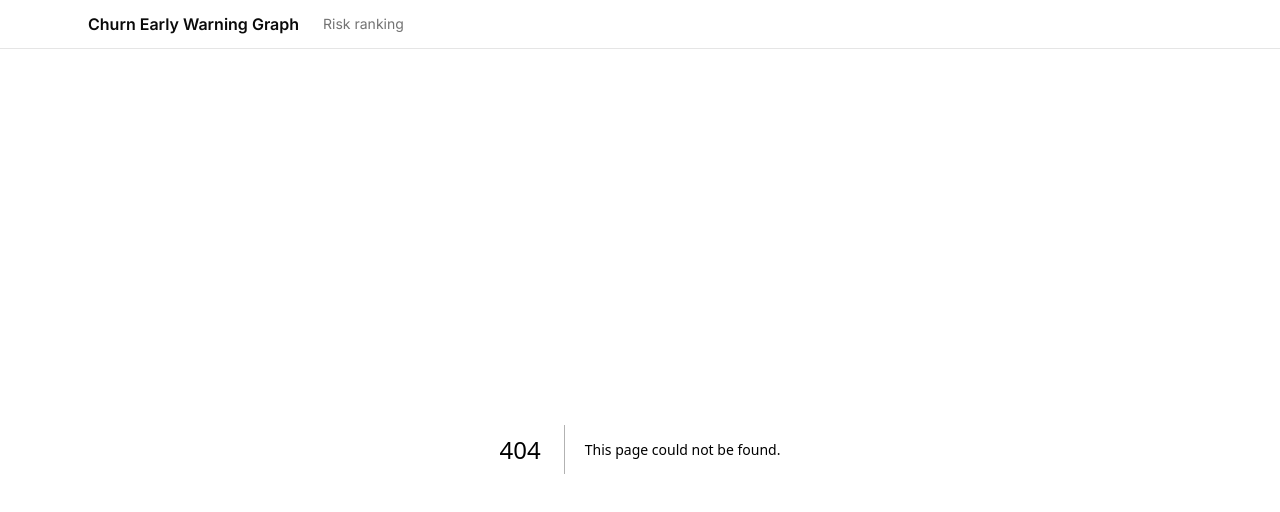
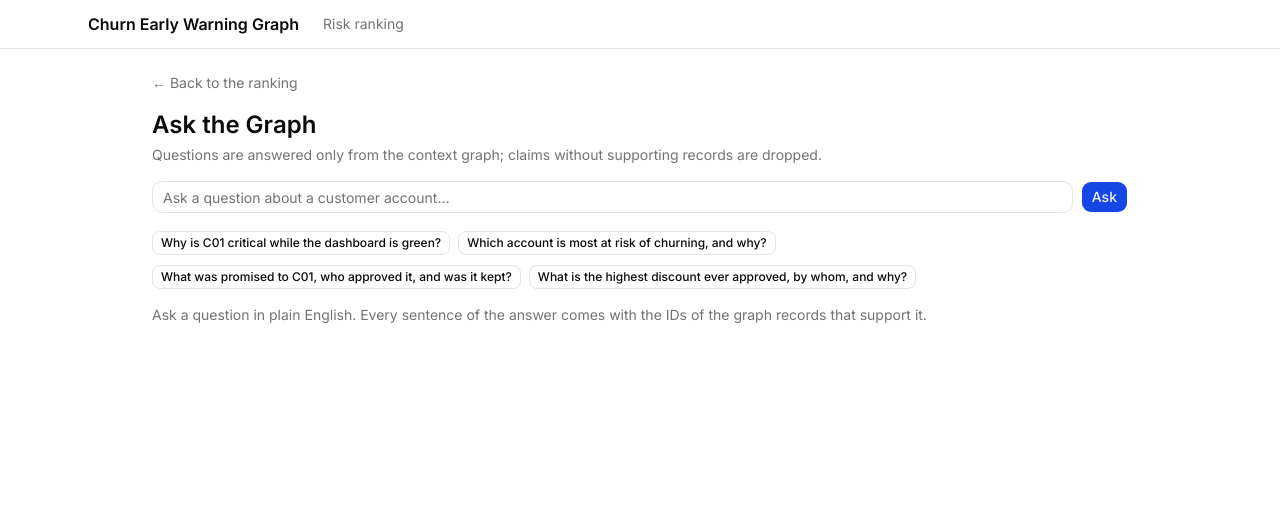
Before and after one commit to Aku-Ge-Es-A-Team/churn-graph, a Next.js app: page /tanya in a window 1280 px wide. Before the commit this address had no page. Shown: the top 512 px of the page. Built offline with nearby package versions, Linux system fonts and the light colour scheme.

Commit message:
feat(api): add POST /api/ask and the Ask-the-Graph page (F-14)
Route handler with maxDuration 60 and 200/400/502/503 responses that never
leak the provider key, the /tanya page and its client panel with example
questions and clickable evidence chips.

```diff
--- /dev/null
+++ b/src/app/api/ask/route.ts
@@ -0,0 +1,50 @@
+import { z } from "zod";
+import { readCypher } from "@/server/neo4j";
+import { ask, defaultGenerate } from "@/server/ask/ask";
+import { getLlmModel } from "@/server/ai/provider";
+import { getJevJudge } from "@/server/ai/jev";
+import { createIntentClassifier } from "@/server/ask/intent";
+
+// POST /api/ask  { "question": "..." }  ->  { answer, claims[], graph, refused, note?, toolsUsed[] }
+// Responses: 200 · 400 invalid body · 502 LLM failure · 503 LLM not configured / graph unavailable.
+// The LLM runs a bounded tool loop and can take well over the default function time.
+export const maxDuration = 60;
+
+const BodySchema = z.object({ question: z.string().trim().min(3).max(500) });
+
+const error = (status: number, code: string, message: string, extra: Record<string, unknown> = {}) => Response.json({ error: code, message, ...extra }, { status });
+const SUGGEST_PRESETS = "Try one of the preset questions instead.";
+
+export async function POST(request: Request) {
+  let body: unknown;
+  try {
+    body = await request.json();
+  } catch {
+    return error(400, "invalid_body", "The request body must be JSON.");
+  }
+  const parsed = BodySchema.safeParse(body);
+  if (!parsed.success) return error(400, "invalid_question", "`question` must be text of 3 to 500 characters.");
+
+  let model: ReturnType<typeof getLlmModel>;
+  try {
+    model = getLlmModel();
+  } catch (e) {
+    console.error("[api/ask] LLM is not configured:", e instanceof Error ? e.message : e);
+    return error(503, "llm_not_configured", `The language model is not configured. ${SUGGEST_PRESETS}`);
+  }
+
+  try {
+    // Trusted tools use the guarded READ session; the LIMIT ceiling stays at the default of 200.
+    const judge = getJevJudge();
+    const result = await ask(parsed.data.question, { run: (q, p) => readCypher(q, p), generate: defaultGenerate(model), ...(judge ? { classify: createIntentClassifier(judge) } : {}) });
+    return Response.json(result);
+  } catch (e) {
+    // Only the error name/status go to the log and the response: provider errors can echo request headers.
+    const err = e as { name?: string; statusCode?: number; message?: string };
+    console.error(`[api/ask] failed: ${err.name ?? "Error"}${err.statusCode ? ` HTTP ${err.statusCode}` : ""}`);
+    if (err.name === "Neo4jConfigError" || err.name === "ServiceUnavailable" || err.name === "Neo4jError") {
+      return error(503, "graph_unavailable", `The graph database could not be reached. ${SUGGEST_PRESETS}`);
+    }
+    return error(502, "llm_unavailable", `The language model failed or timed out. ${SUGGEST_PRESETS}`);
+  }
+}
--- /dev/null
+++ b/src/app/tanya/page.tsx
@@ -0,0 +1,17 @@
+import Link from "next/link";
+import { AskPanel } from "@/components/ask/ask-panel";
+
+export default function AskPage() {
+  return (
+    <main className="mx-auto flex w-full max-w-5xl flex-col gap-4 p-6">
+      <Link href="/" className="text-sm text-muted-foreground hover:text-foreground">
+        ← Back to the ranking
+      </Link>
+      <header>
+        <h1 className="text-2xl font-semibold">Ask the Graph</h1>
+        <p className="mt-1 text-sm text-muted-foreground">Questions are answered only from the context graph; claims without supporting records are dropped.</p>
+      </header>
+      <AskPanel />
+    </main>
+  );
+}
--- /dev/null
+++ b/src/components/ask/ask-panel.tsx
@@ -0,0 +1,122 @@
+"use client";
+
+import { useState, type FormEvent } from "react";
+import { EvidenceGraph } from "@/components/evidence/evidence-graph";
+import { Badge } from "@/components/ui/badge";
+import { Button } from "@/components/ui/button";
+import { Card, CardContent, CardDescription, CardHeader, CardTitle } from "@/components/ui/card";
+import { Input } from "@/components/ui/input";
+import type { AskResult } from "@/server/ask/ask";
+
+// Example questions to start from. PROPOSAL: the real preset buttons and answer cache belong to F-15.
+const EXAMPLES = [
+  "Why is C01 critical while the dashboard is green?",
+  "Which account is most at risk of churning, and why?",
+  "What was promised to C01, who approved it, and was it kept?",
+  "What is the highest discount ever approved, by whom, and why?",
+];
+
+type State = { status: "idle" } | { status: "loading" } | { status: "error"; message: string } | { status: "done"; result: AskResult };
+
+export function AskPanel() {
+  const [question, setQuestion] = useState("");
+  const [state, setState] = useState<State>({ status: "idle" });
+  const [focusId, setFocusId] = useState<string | null>(null);
+
+  async function submit(text: string) {
+    const trimmed = text.trim();
+    if (trimmed.length < 3) return;
+    setState({ status: "loading" });
+    setFocusId(null);
+    try {
+      const response = await fetch("/api/ask", { method: "POST", headers: { "Content-Type": "application/json" }, body: JSON.stringify({ question: trimmed }) });
+      const body = await response.json();
+      if (!response.ok) return setState({ status: "error", message: body.message ?? `The request failed (${response.status}).` });
+      setState({ status: "done", result: body as AskResult });
+    } catch {
+      setState({ status: "error", message: "The server could not be reached. Try one of the example questions again in a moment." });
+    }
+  }
+
+  const onSubmit = (e: FormEvent) => {
+    e.preventDefault();
+    void submit(question);
+  };
+
+  const result = state.status === "done" ? state.result : null;
+  // Clicking a chip highlights that node in the graph; otherwise every cited node is highlighted.
+  const graph = result?.graph ? { ...result.graph, highlight: focusId ? [focusId] : result.graph.highlight } : null;
+
+  return (
+    <div className="flex flex-col gap-4">
+      <form onSubmit={onSubmit} className="flex flex-col gap-2 sm:flex-row">
+        <Input value={question} onChange={(e) => setQuestion(e.target.value)} placeholder="Ask a question about a customer account…" aria-label="Question" maxLength={500} />
+        <Button type="submit" disabled={state.status === "loading"}>
+          {state.status === "loading" ? "Searching evidence…" : "Ask"}
+        </Button>
+      </form>
+      <ul className="flex flex-wrap gap-2" aria-label="Example questions">
+        {EXAMPLES.map((example) => (
+          <li key={example}>
+            <Button
+              size="xs"
+              variant="outline"
+              onClick={() => {
+                setQuestion(example);
+                void submit(example);
+              }}
+            >
+              {example}
+            </Button>
+          </li>
+        ))}
+      </ul>
+
+      {state.status === "idle" ? <p className="text-sm text-muted-foreground">Ask a question in plain English. Every sentence of the answer comes with the IDs of the graph records that support it.</p> : null}
+      {state.status === "loading" ? <p className="text-sm text-muted-foreground">The assistant is querying the graph. This can take up to about 20 seconds.</p> : null}
+      {state.status === "error" ? (
+        <Card size="sm">
+          <CardContent role="alert" className="text-sm">
+            {state.message}
+          </CardContent>
+        </Card>
+      ) : null}
+
+      {result ? (
+        <Card size="sm">
+          <CardHeader>
+            <CardTitle>{result.refused ? "No verified answer" : "Answer"}</CardTitle>
+            {result.note ? <CardDescription>{result.note}</CardDescription> : null}
+            {result.intent ? (
+              <CardDescription data-testid="jev-intent">
+                JEV AI classified this question as “{result.intent.intent.replace("_", " ")}” ({Math.round(result.intent.confidence * 100)}% confidence).
+              </CardDescription>
+            ) : null}
+          </CardHeader>
+          <CardContent className="flex flex-col gap-3">
+            {result.refused ? (
+              <p className="text-sm">{result.answer}</p>
+            ) : (
+              <ul className="flex flex-col gap-3">
+                {result.claims.map((claim, i) => (
+                  <li key={i} className="flex flex-col gap-1.5 text-sm">
+                    <span>{claim.text}</span>
+                    <span className="flex flex-wrap gap-1.5">
+                      {claim.evidenceIds.map((id) => (
+                        <button key={id} type="button" onClick={() => setFocusId(id)} aria-pressed={focusId === id} className="cursor-pointer">
+                          <Badge className={focusId === id ? "bg-foreground text-background" : "bg-muted text-foreground"}>{id}</Badge>
+                        </button>
+                      ))}
+                    </span>
+                  </li>
+                ))}
+              </ul>
+            )}
+          </CardContent>
+        </Card>
+      ) : null}
+
+      {graph && graph.nodes.length > 0 ? <EvidenceGraph key={`${result?.claims.length}-${graph.nodes.map((n) => n.id).join(",")}`} account="ask" initialPayload={graph} /> : null}
+    </div>
+  );
+}
```
Also changed, not shown: 1 other file (tests, documents, lock files or other folders).
